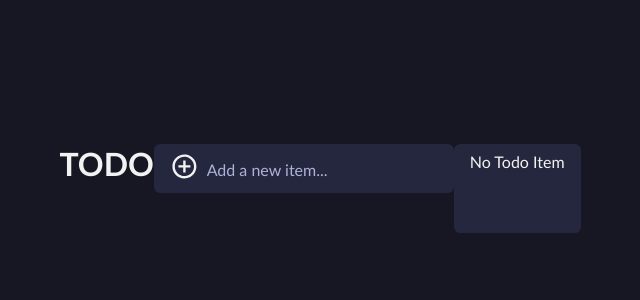
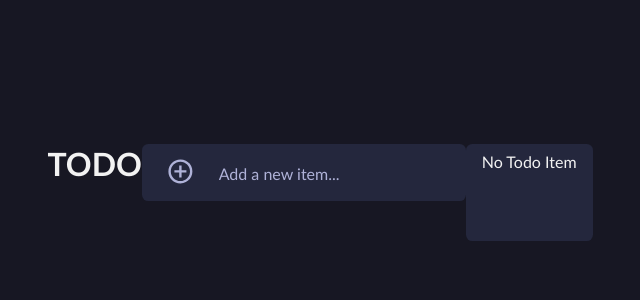
Before and after one commit to Anuj-Khadka/react-todo-app, a React (Vite) app: page / in a window 1280 px wide. Shown: the top 300 px of the page, without its empty margins (320-960 px from the left). Built offline with nearby package versions, Linux system fonts and the light colour scheme.

Commit message:
update todo app

```diff
--- a/src/NewTodoForm.jsx
+++ b/src/NewTodoForm.jsx
@@ -15,9 +15,9 @@ const NewTodoForm = ({ onSubmit }) => {
     <form className="new-item-form" onSubmit={handleSubmit}>
       <div className="row">
         {/* <label htmlFor="item">New Item</label> */}
-        <span className="btn">
-          <MdAddCircleOutline size="1.8rem"/>
-        </span>
+        <button id="add-btn" className="btn">
+          <MdAddCircleOutline color="#afb2d8" size="1.8rem"/>
+        </button>
         <input
           type="text"
           id="item"
```
